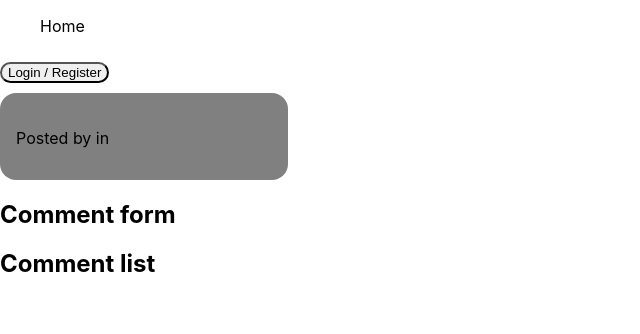
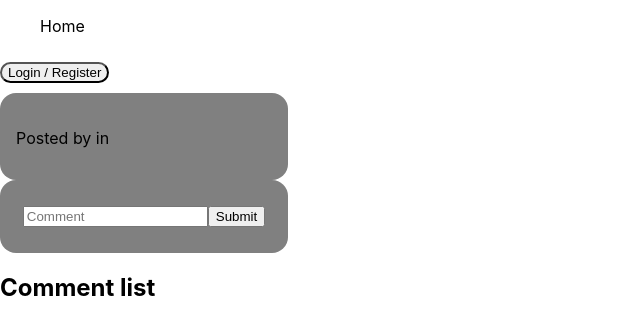
Before and after one commit to MatthewMcLendon/socialize, a React (Create React App) app: page /posts/1 in a window 1280 px wide. Shown: the top 334 px of the page, without its empty margins (0-640 px from the left). Built offline with nearby package versions, Linux system fonts and the light colour scheme; no server answers.

Commit message:
func:comment add and get by post id

```diff
--- a/src/components/comments/CommentForm.js
+++ b/src/components/comments/CommentForm.js
@@ -1,3 +1,33 @@
-export default function CommentForm() {
-  return <h2>Comment form</h2>;
+import { useContext } from "react";
+import { UserContext } from "../users/UserProvider";
+import Card from "../style/card";
+
+export default function CommentForm({ post }) {
+  const { user } = useContext(UserContext);
+
+  const submitHandler = (event) => {
+    event.preventDefault();
+
+    const comment = {
+      user: user.id,
+      post: post.id,
+      text: document.querySelector(".comment-form-text").value,
+    };
+
+    console.log("form submit", comment);
+  };
+
+  return (
+    <Card>
+      <form onSubmit={submitHandler}>
+        <input
+          type="text"
+          className="comment-form-text"
+          placeholder="Comment"
+          required
+        />
+        <input type="submit" />
+      </form>
+    </Card>
+  );
 }
--- a/src/components/comments/CommentProvider.js
+++ b/src/components/comments/CommentProvider.js
@@ -3,8 +3,26 @@ import { createContext } from "react";
 export const CommentContext = createContext();
 
 export default function CommentProvider(props) {
+  const getCommentByPostId = (postId) => {
+    return fetch(`http://localhost:8088/comments`)
+      .then((response) => response.json())
+      .then((response) =>
+        response.filter((comment) => comment.post === postId)
+      );
+  };
+
+  const addComment = (comment) => {
+    return fetch(`http://localhost:8088/comments`, {
+      method: "POST",
+      headers: {
+        "Content-Type": "application/json",
+      },
+      body: JSON.stringify(comment),
+    });
+  };
+
   return (
-    <CommentContext.Provider value={{}}>
+    <CommentContext.Provider value={{ getCommentByPostId, addComment }}>
       {props.children}
     </CommentContext.Provider>
   );
--- a/src/components/routes/PostPage.js
+++ b/src/components/routes/PostPage.js
@@ -57,7 +57,7 @@ export default function PostPage() {
             isEditable={isEditable}
             isModerator={isModerator}
           />
-          <CommentForm />
+          <CommentForm post={post} />
           <CommentList post={post} />
         </>
       ) : (
```
